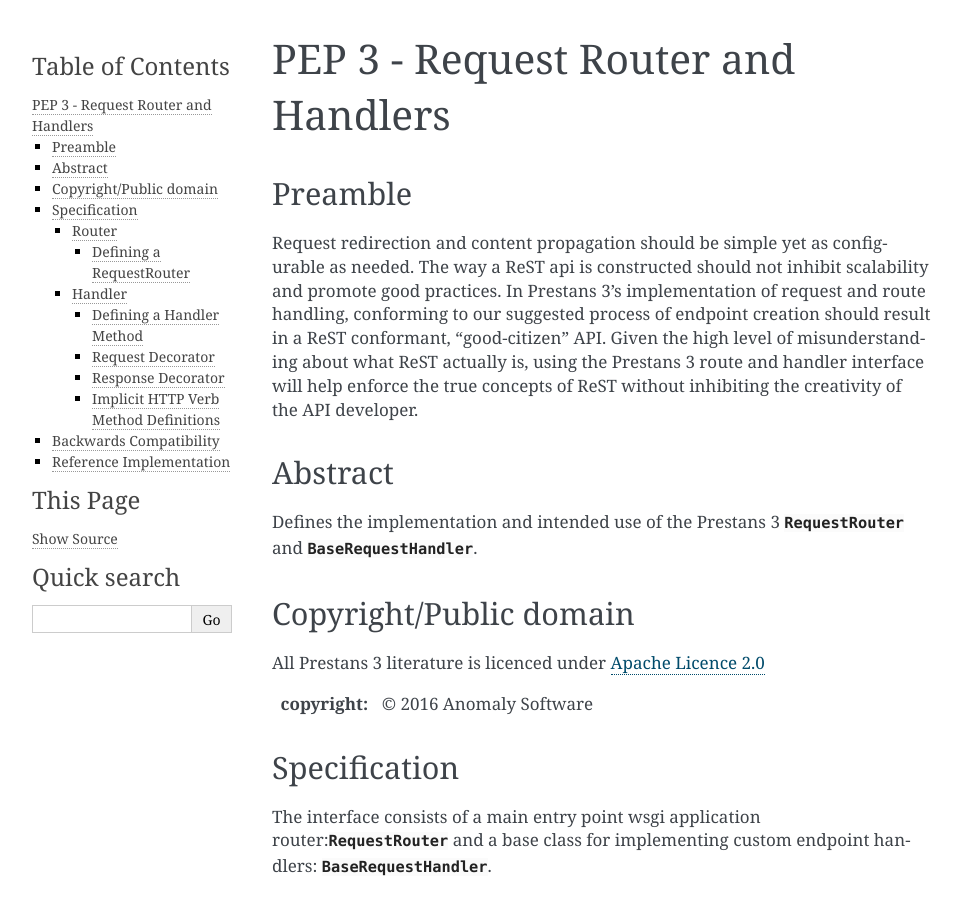
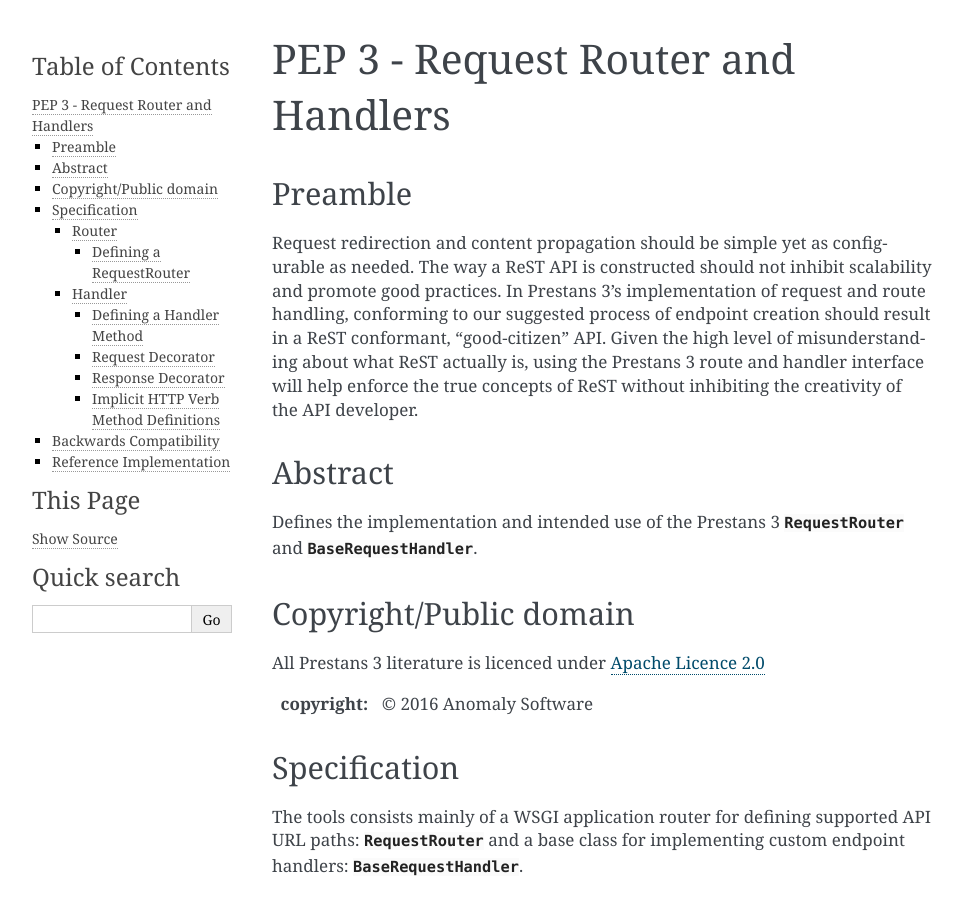
Before and after one commit to coderatchet/prestans3, a Sphinx documentation site: the page built from docs/peps/PEP-3_router_and_handler_interface.rst, in a window 1280 px wide and 900 px high. Shown: the whole window, without its empty margins (148-1111 px from the left). Built offline with Sphinx 7.4.7, drawn with Linux system fonts in a browser that asks for light colours; some of the changed text lies outside the part shown.

```diff
--- a/docs/peps/PEP-3_router_and_handler_interface.rst
+++ b/docs/peps/PEP-3_router_and_handler_interface.rst
@@ -4,7 +4,7 @@ PEP 3 - Request Router and Handlers
 
 Preamble
 --------
-Request redirection and content propagation should be simple yet as configurable as needed. The way a ReST api is
+Request redirection and content propagation should be simple yet as configurable as needed. The way a ReST API is
 constructed should not inhibit scalability and promote good practices. In Prestans 3's implementation of request and
 route handling, conforming to our suggested process of endpoint creation should result in a ReST conformant,
 "good-citizen" API. Given the high level of misunderstanding about what ReST actually is, using the Prestans 3 route and
@@ -30,8 +30,8 @@ Specification
 
 .. py:currentmodule:: prestans3.wsgi
 
-The interface consists of a main entry point wsgi application router:|RequestRouter|  and a base class for implementing
-custom endpoint handlers: |BaseRequestHandler|\ .
+The tools consists mainly of a WSGI application router for defining supported API URL paths: |RequestRouter| and a
+base class for implementing custom endpoint handlers: |BaseRequestHandler|\ .
 
 Router
 ^^^^^^
```
Also changed, not shown: other parts of docs/peps/PEP-3_router_and_handler_interface.rst (+3 -3 lines).
